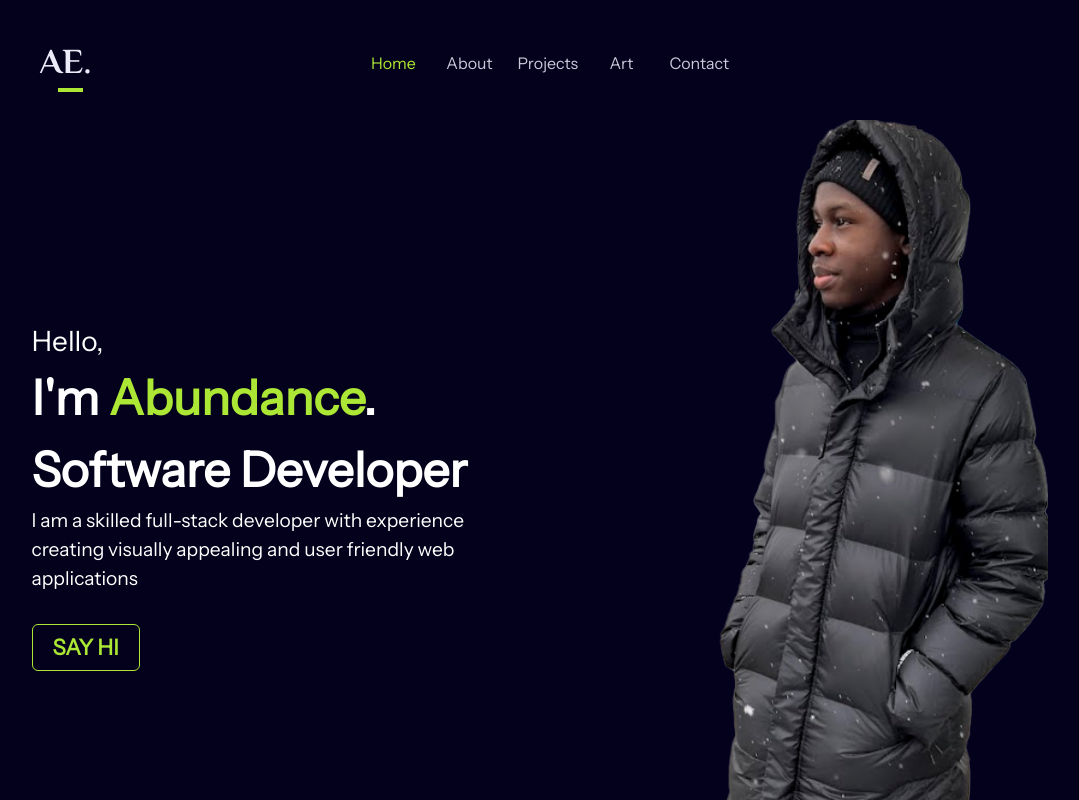
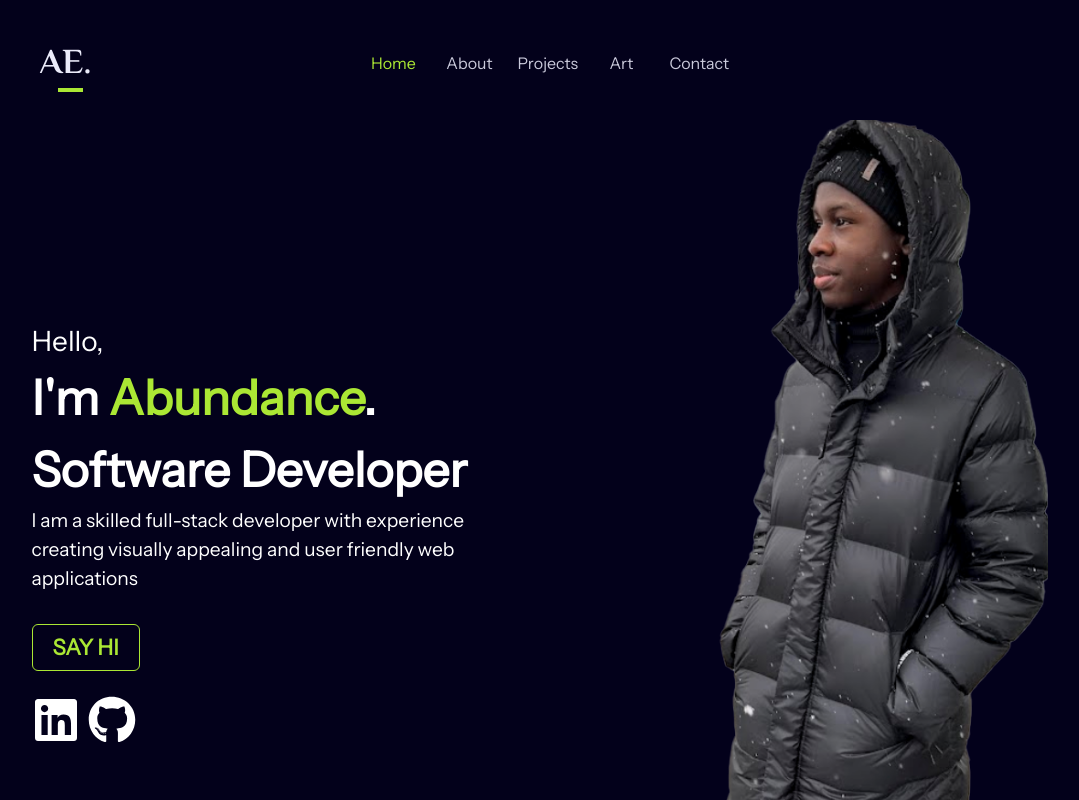
Before and after one commit to abundanceesim/website-portfolio, a React (Create React App) app in the folder client/: page / in a window 1280 px wide. Shown: the whole page, without its empty margins (105-1184 px from the left). Built offline with nearby package versions, Linux system fonts and the light colour scheme.

Commit message:
Add github and linkedin links to Home

```diff
--- a/client/src/pages/Home.jsx
+++ b/client/src/pages/Home.jsx
@@ -7,6 +7,7 @@ import Artworks from "./Artworks";
 // import me from '../assets/personal/abundance_transparent_bg.png'
 import me from "../assets/personal/abundance-snow.png";
 // import me from "../assets/personal/abundance-boba.png";
+import {FaLinkedin, FaGithub} from 'react-icons/fa';
 
 
 export default function Home() {
@@ -15,17 +16,29 @@ export default function Home() {
       <div className="introContent">
         <span className="hello">Hello, </span>
         <span className="introText">
-          I'm <span className="introName">Abundance</span>. <br /> Software Developer
+          I'm <span className="introName">Abundance</span>. <br /> Software
+          Developer
         </span>
         <p className="introPara">
           I am a skilled full-stack developer with experience creating visually
           appealing and user friendly web applications
         </p>
-          <a
-            className="mt-3 btn btn-outline-primary github-source-btn connect-btn"
-            style={{ width: "fit-content" }}
-            href="/contact"
-          >SAY HI</a>
+        <a
+          className="mt-3 btn btn-outline-primary github-source-btn connect-btn"
+          style={{ width: "fit-content" }}
+          href="/contact"
+        >
+          SAY HI
+        </a>
+        <div className="d-flex gap-2 align-items-center">
+          <a href="http://www.linkedin.com/in/abundance-esim">
+            <FaLinkedin className="mt-3" style={{ color: "white" }} />
+          </a>
+          <a href="https://github.com/abundanceesim">
+            <FaGithub className="mt-3" style={{ color: "white" }} />
+          </a>
+        </div>
+
         <img className="bg" src={me} alt="abundance-esim" />
       </div>
       {/* <div className="container">
```
